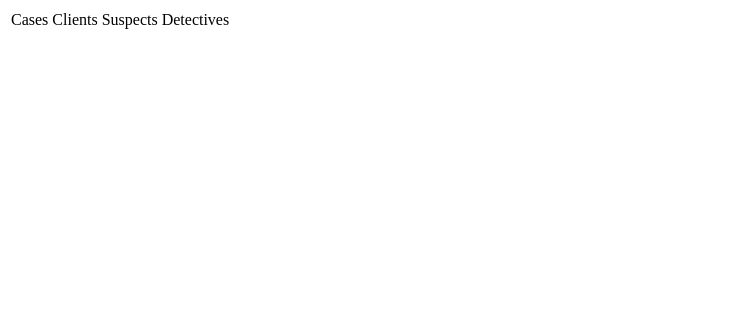
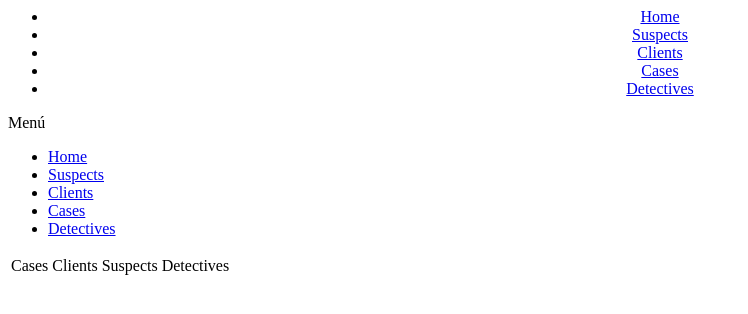
Before and after one commit to xbs1/Espionatge, a Python web app: template appEspionatge/templates/base.html in a window 1280 px wide. Shown: the top 314 px of the page, without its empty margins (0-748 px from the left). Run offline with Jinja, Linux system fonts and the light colour scheme; the template is opened without the code that fills it, so the values that code supplies are empty.

Commit message:
HTML de Base amb menus i CSS falta que acabi de enlla\ar be aquest ultim

```diff
--- a/appEspionatge/templates/base.html
+++ b/appEspionatge/templates/base.html
@@ -1,7 +1,29 @@
 <html>
 	<title>
-		<head>HOME</head>
+		<head>
+			<link rel="stylesheet" type="text/css" href="base.css">
+			HOME
+		</head>
 	</title>
+<body>
+	<div align="center">
+		<ul id="button">
+			<li><a href="#">Home</a></li>
+			<li><a href="#">Suspects</a></li>
+			<li><a href="#">Clients</a></li>
+			<li><a href="#">Cases</a></li>
+			<li><a href="#">Detectives</a></li>
+		</ul>
+	</div>
+	<td width="160" valign="top" id="menu">
+		<p>Menú</p>
+		<ul>
+			<li><a href="#">Home</a></li>
+			<li><a href="#">Suspects</a></li>
+			<li><a href="#">Clients</a></li>
+			<li><a href="#">Cases</a></li>
+			<li><a href="#">Detectives</a></li>
+		</ul>
 
 	<table>
 		<tr>
@@ -12,5 +34,6 @@
 		</tr>
 
 	</table>
+</body>
 
 </html>
```
Also changed, not shown: appEspionatge/templates/static/base.css (added, +23 -0 lines).
